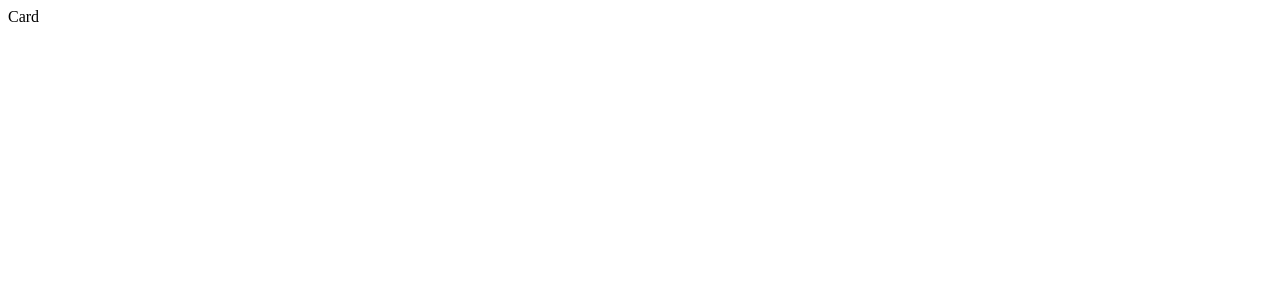
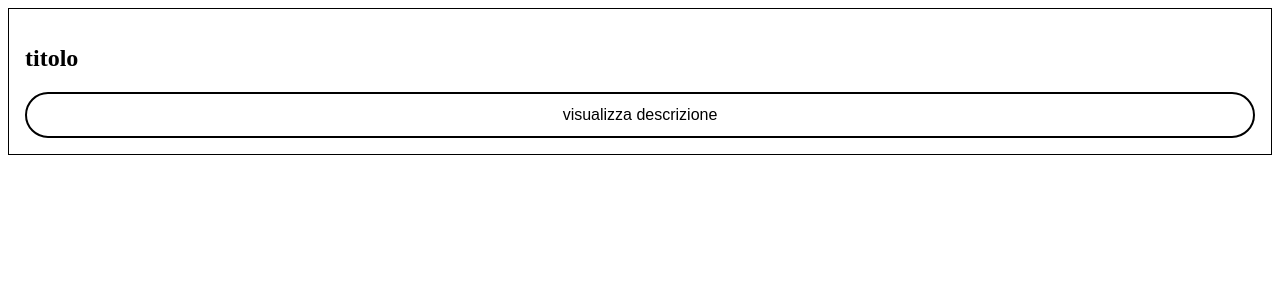
Before and after one commit to Lincerossa/taskmanager, a React (Create React App) app: page / in a window 1280 px wide. Shown: the top 300 px of the page. Built offline with nearby package versions, Linux system fonts and the light colour scheme.

Commit message:
[components] test interface di ts

```diff
--- a/package.json
+++ b/package.json
@@ -10,6 +10,7 @@
     "react": "^16.8.1",
     "react-dom": "^16.8.1",
     "react-scripts": "2.1.4",
+    "styled-components": "^4.1.3",
     "typescript": "3.3.3"
   },
   "scripts": {
--- a/src/App.tsx
+++ b/src/App.tsx
@@ -7,7 +7,10 @@ const App = () => {
 
 
   return(
-    <Card />
+    <Card
+      title="titolo"
+      description="Lorem ipsum dolor sit amet"
+    />
   )
 
 
--- a/src/Components/Card/index.tsx
+++ b/src/Components/Card/index.tsx
@@ -1,12 +1,30 @@
-import React from 'react'
+import React, { useState } from 'react'
+
+import * as S from './styles'
+import Cta from '../Cta'
+
+interface CardProps {
+  title: string
+  description: string
+}
 
 
+function Card(props: CardProps){
+  const [isDescriptionVisible, setIsDescriptionVisible] = useState<boolean | null>(null)
+  function toggleDescription(){
+    setIsDescriptionVisible(!isDescriptionVisible)
+  }
 
-function Card(){
-
+  const { title, description} = props
 
   return(
-    <div>Card</div>
+    <S.Card>
+      <h2>{title}</h2>
+      <S.CtaWrapper>
+        <Cta onClick={toggleDescription}>{isDescriptionVisible ? 'nascondi' : 'visualizza descrizione'}</Cta>
+      </S.CtaWrapper>
+      {isDescriptionVisible && <h3>{description}</h3>}
+    </S.Card>
   )
 }
 
--- /dev/null
+++ b/src/Components/Card/styles.js
@@ -0,0 +1,12 @@
+import styled from 'styled-components'
+
+export const Card = styled.div`
+  border: 1px solid black;
+  padding: 1rem;
+`
+
+
+export const CtaWrapper = styled.div`
+
+
+`
--- /dev/null
+++ b/src/Components/Cta/index.tsx
@@ -0,0 +1,11 @@
+import React, { ReactComponentElement, ReactChild } from 'react'
+import * as S from './styles'
+
+interface CtaProps {
+  children: ReactChild,
+  onClick: Function
+}
+
+export default (props: CtaProps) => (
+  <S.Cta onClick={props.onClick}>{props.children}</S.Cta>
+)
--- /dev/null
+++ b/src/Components/Cta/styles.js
@@ -0,0 +1,26 @@
+import styled from 'styled-components'
+
+export const Cta = styled.a`
+  padding: .75rem;
+  background-color: white;
+  border-radius: 25px;
+  display: flex;
+  align-items: center;
+  justify-content: center;
+  text-decoration: none;
+  font-family: sans-serif;
+  color: black;
+  min-width: 125px;
+  font-size: 1rem;
+  border: 2px solid black;
+  cursor: pointer;
+
+  &:hover{
+    background-color: black;
+    color:  white;
+  }
+
+  @media screen and (min-width: 768px){
+    min-width: 200px;
+  }
+`
```
Also changed, not shown: 2 other files (tests, documents, lock files or other folders).
